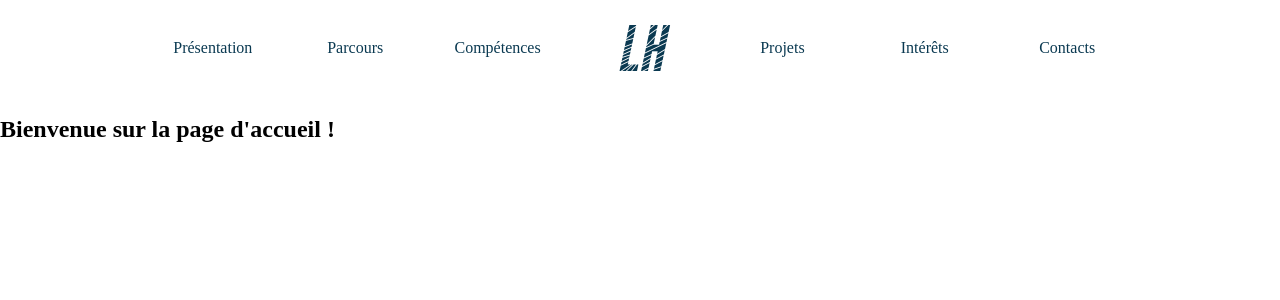
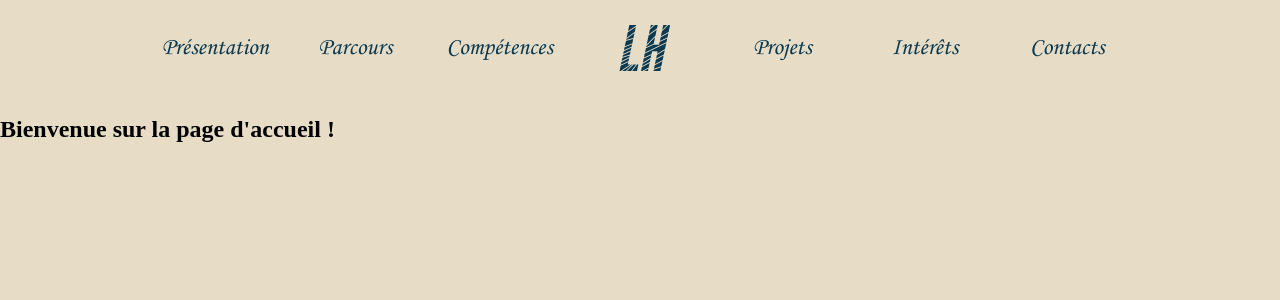
Before and after one commit to lucas-hatet/lucas-hatet.github.io, a React (Vite) app: page / in a window 1280 px wide. Shown: the top 300 px of the page. Built offline with nearby package versions, Linux system fonts and the light colour scheme.

Commit message:
corsiva font

```diff
--- a/src/style/Navbar.css
+++ b/src/style/Navbar.css
@@ -11,6 +11,8 @@ a {
     align-content: center;
     text-align: center;
     color: #0a3951;
+    font-family: 'Corsiva';
+    font-size: 1.5em;
     text-decoration: none;
 }
 
--- a/style.css
+++ b/style.css
@@ -4,6 +4,14 @@
   font-weight: normal;
   font-style: italic;
 }
+@font-face {
+  font-family: 'Corsiva';
+  src: url('src/assets/fonts/Corsiva.ttf') format('truetype');
+  font-weight: normal;
+  font-style: italic;
+}
+
+
 
 html, body, body > * {
   margin: 0;
@@ -18,5 +26,6 @@ html, body, body > * {
 }
 
 #background {
+  background-color: #e7dcc5;
   z-index: -1;
 }
```
